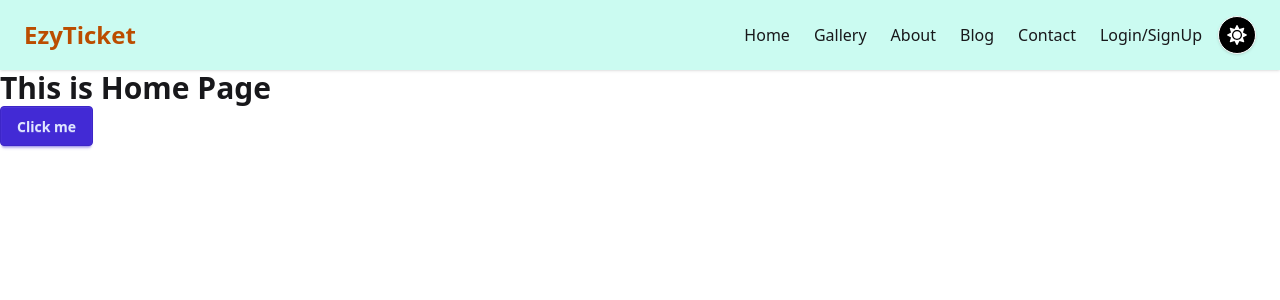
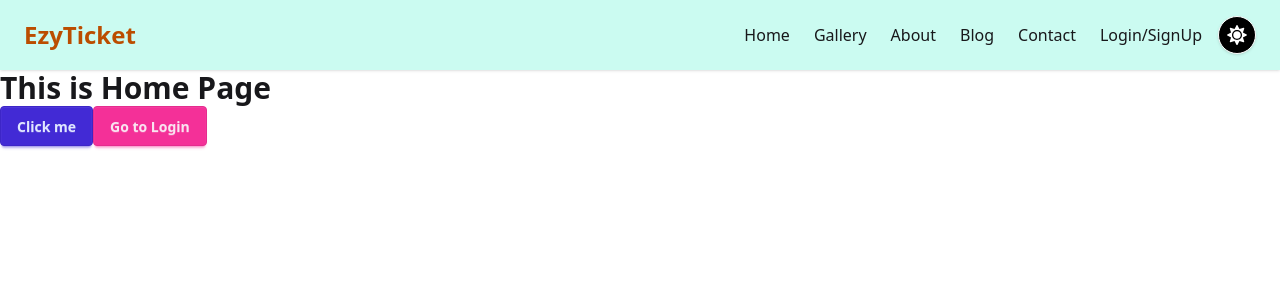
Before and after one commit to mazharul90007/ezy-ticket-client, a React (Vite) app: page / in a window 1280 px wide. Shown: the top 300 px of the page. Built offline with nearby package versions, Linux system fonts and the light colour scheme.

Commit message:
go to login button added in homepage

```diff
--- a/src/Pages/Home/Home.jsx
+++ b/src/Pages/Home/Home.jsx
@@ -5,6 +5,7 @@ const Home = () => {
         <div>
             <h2 className="text-3xl font-semibold">This is Home Page</h2>
             <button className="btn btn-primary">Click me</button>
+            <button className="btn btn-secondary">Go to Login</button>
         </div>
     );
 };
```
